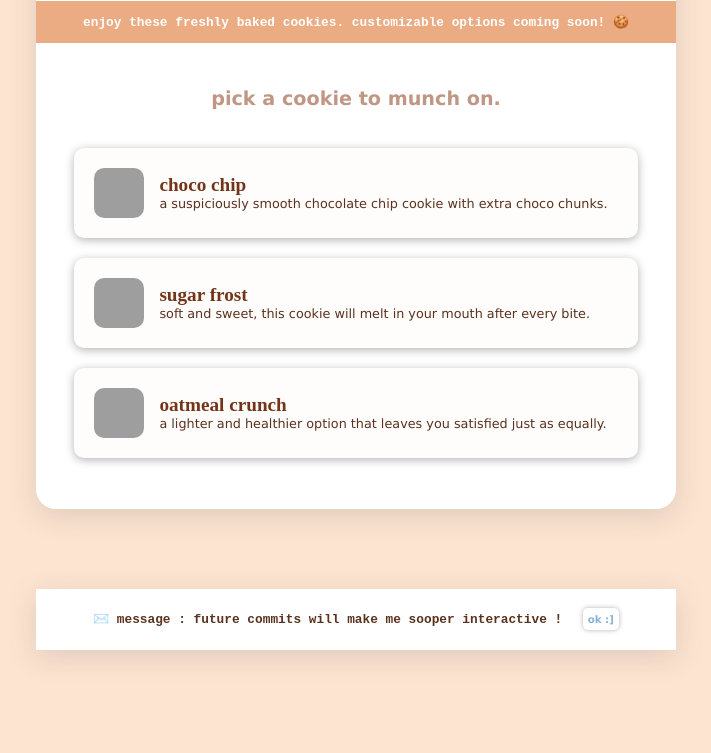
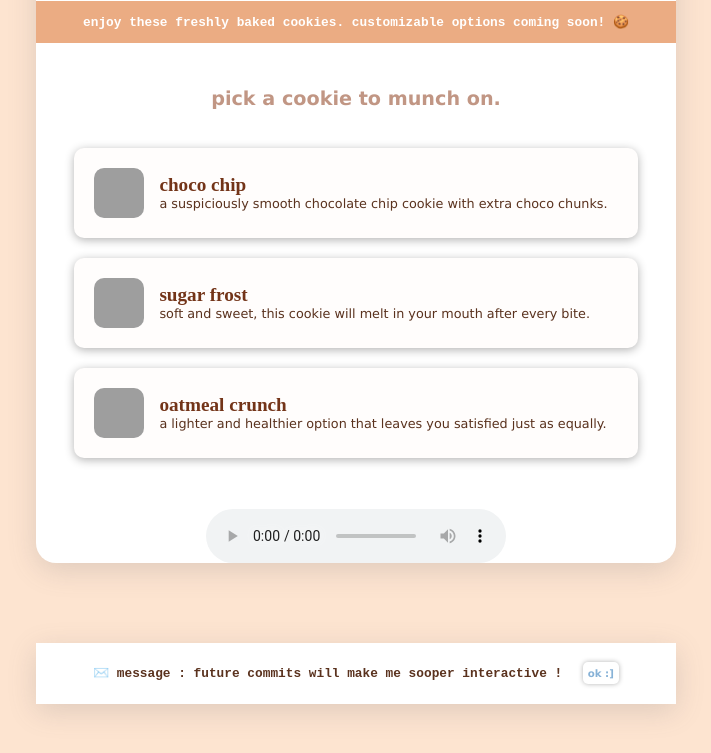
Before and after one commit to minicupid/menu, a plain HTML site: page cookieshop/index.html in a window 1280 px wide. Shown: the part 339-1092 px from the top of the page, without its empty margins (284-995 px from the left). Before the commit the page ends 1053 px from the top, so only its background shows below. Drawn offline with Linux system fonts and the light colour scheme; grey boxes are pictures that could not be loaded.

Commit message:
Update index.html
test on music again

```diff
--- a/cookieshop/index.html
+++ b/cookieshop/index.html
@@ -60,7 +60,11 @@
 
             <audio id = "crunch" src = "assets/crunch.mp3"> </audio>
 
-            <audio id = "music" src = "assets/music.mp3" type = "audio/mpeg"> </audio>
+            <audio controls>
+                <source src = "assets/music.mp3" type = "audio/mpeg">
+                no sound support
+            </audio>
+
 
         </div>
 
```
